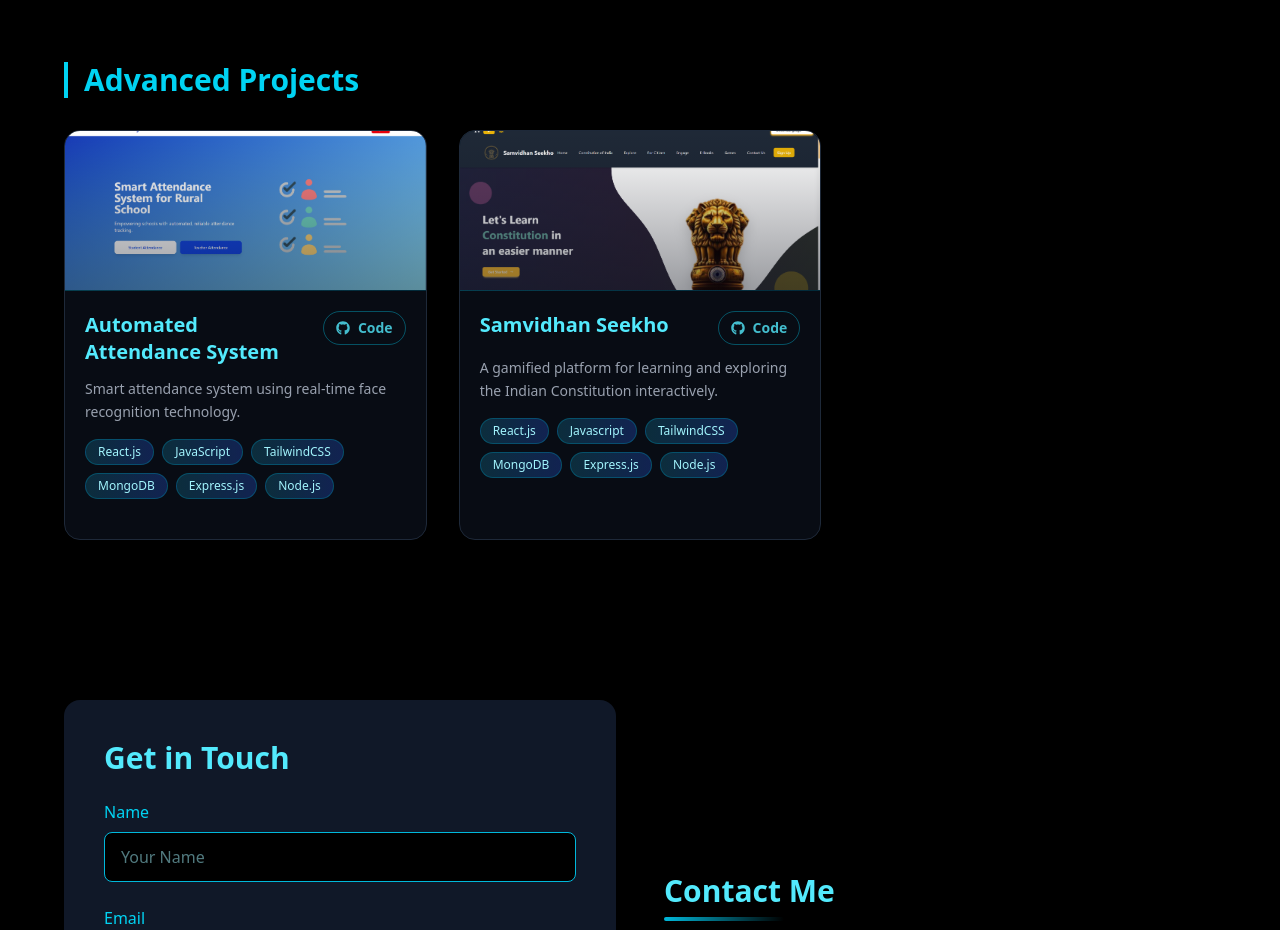
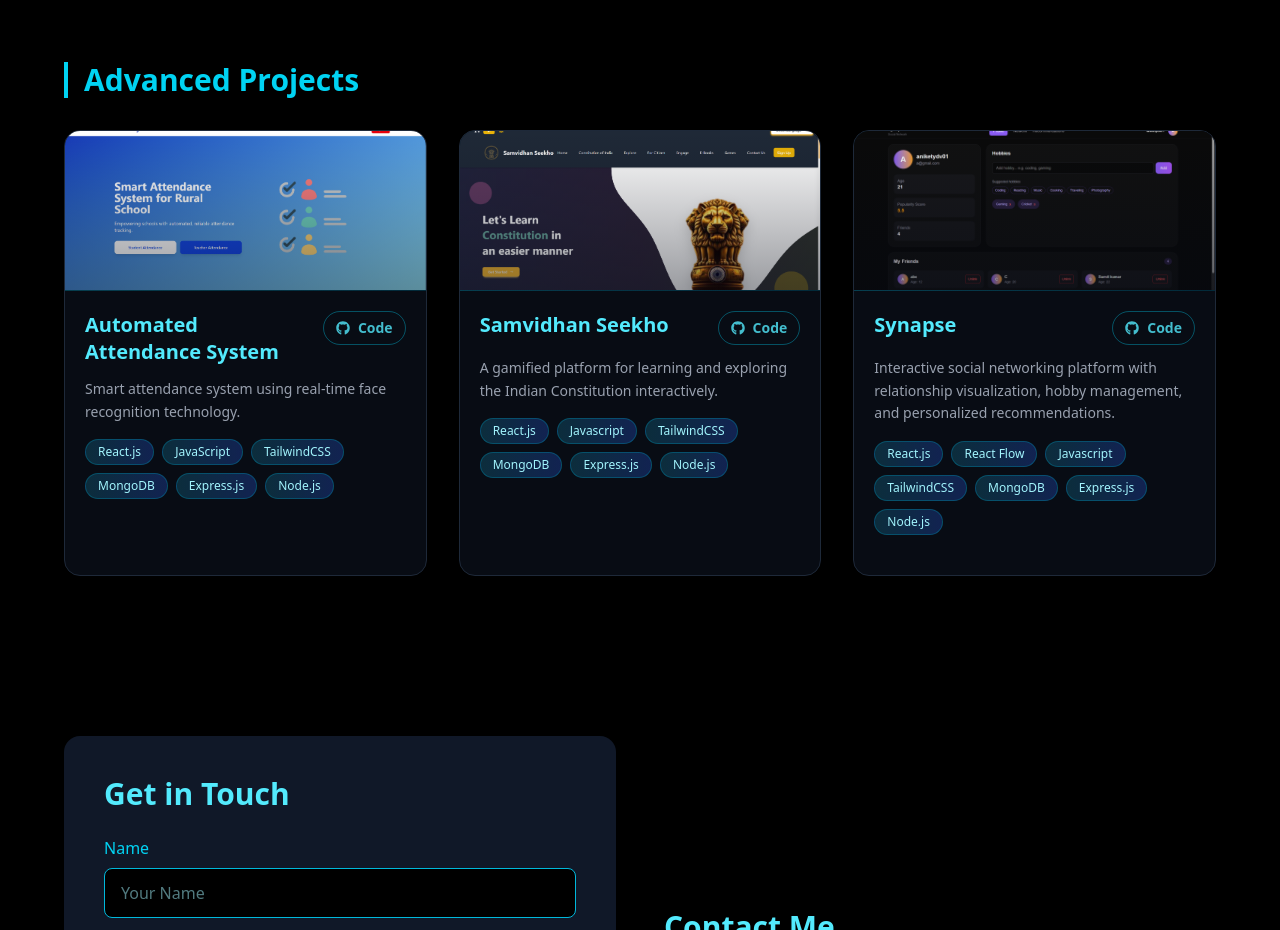
Before and after one commit to Aniket01yadav/MyPortfolio, a React (Vite) app: page / in a window 1280 px wide. Shown: the part 5100-6030 px from the top of the page. Built offline with nearby package versions, Linux system fonts and the light colour scheme.

Commit message:
Project(Synapse) added

```diff
--- a/src/Components/Project.jsx
+++ b/src/Components/Project.jsx
@@ -7,6 +7,7 @@ import peachdev_img from "../assets/peachdev.png"
 import BMI_img from "../assets/BMI.png"
 import Clock_img from "../assets/clock.webp"
 import NumGUess_img from "../assets/NumGuessing.png"
+import syanpse from "../assets/synapse.png"
 
 const basicProjects = [
   {
@@ -71,6 +72,16 @@ const advancedProjects = [
     github: "https://github.com/SamvidhanSeekho/Samvidhan_1",
     demo: "https://samvidhanseekho.vercel.app/",
     image: samvidhan_img,
+  },
+  {
+    id: 3,
+    title: "Synapse",
+    description:
+      "Interactive social networking platform with relationship visualization, hobby management, and personalized recommendations.",
+    tech: ["React.js", "React Flow", "Javascript", "TailwindCSS", "MongoDB","Express.js", "Node.js"],
+    github: "https://github.com/Aniket01yadav/Synapse",
+    demo: "https://synapse-three-eta.vercel.app",
+    image: syanpse,
   },
 ];
 
```
Also changed, not shown: src/assets/synapse.png (added).
